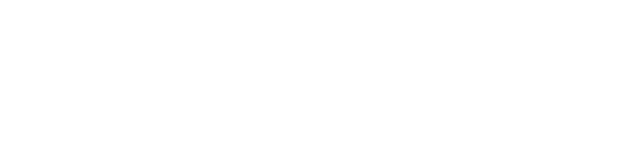
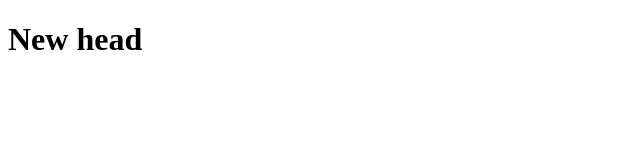
Before and after one commit to Abdulhameedshittu/git-one, a plain HTML site: page index.html in a window 1280 px wide. Shown: the whole page, without its empty margins (0-640 px from the left). Drawn offline with Linux system fonts and the light colour scheme.

Commit message:
added h1

```diff
--- a/index.html
+++ b/index.html
@@ -5,6 +5,6 @@
     <title>let play</title>
   </head>
   <body>
-
+    <h1>New head</h1>
   </body>
 </html>
```
